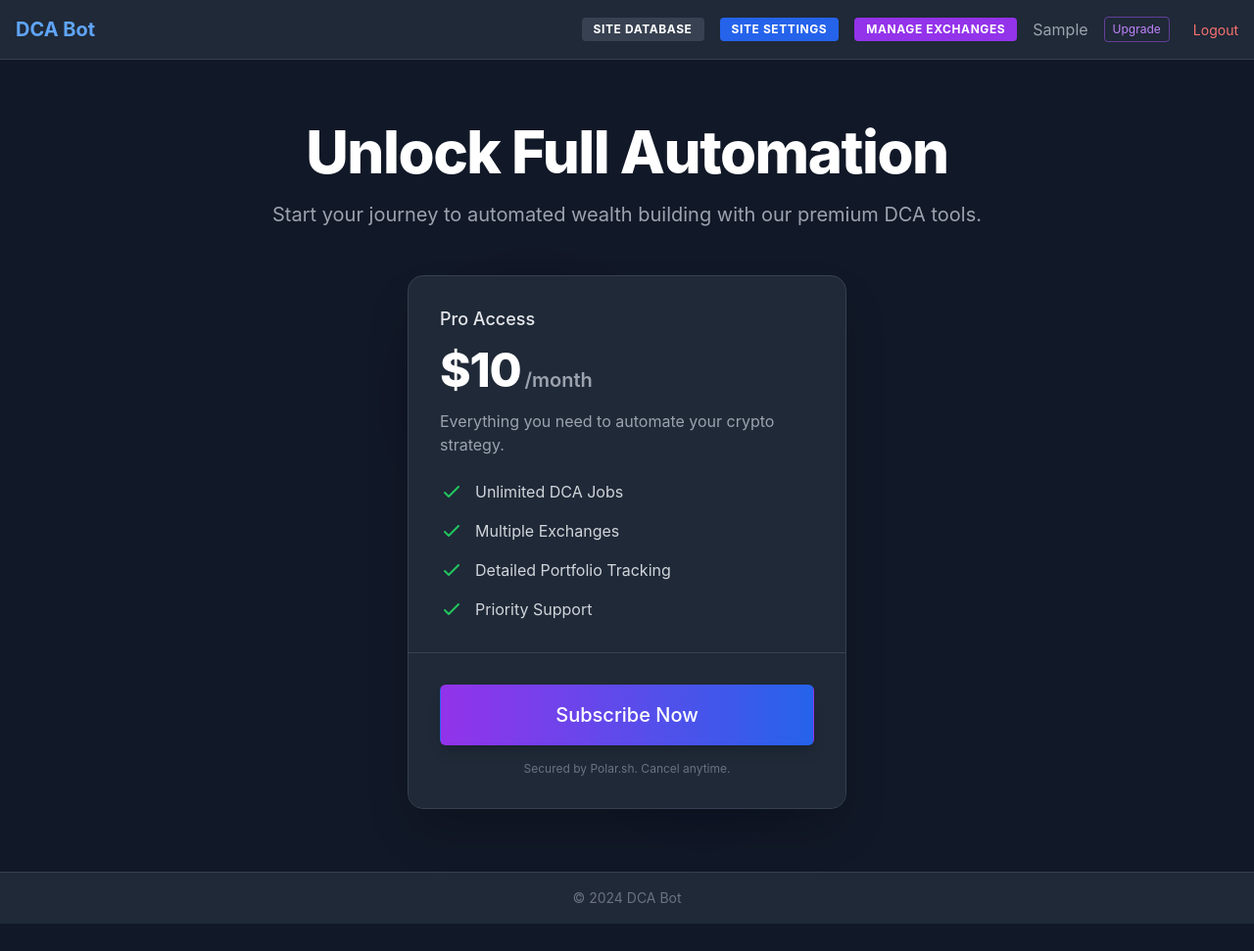
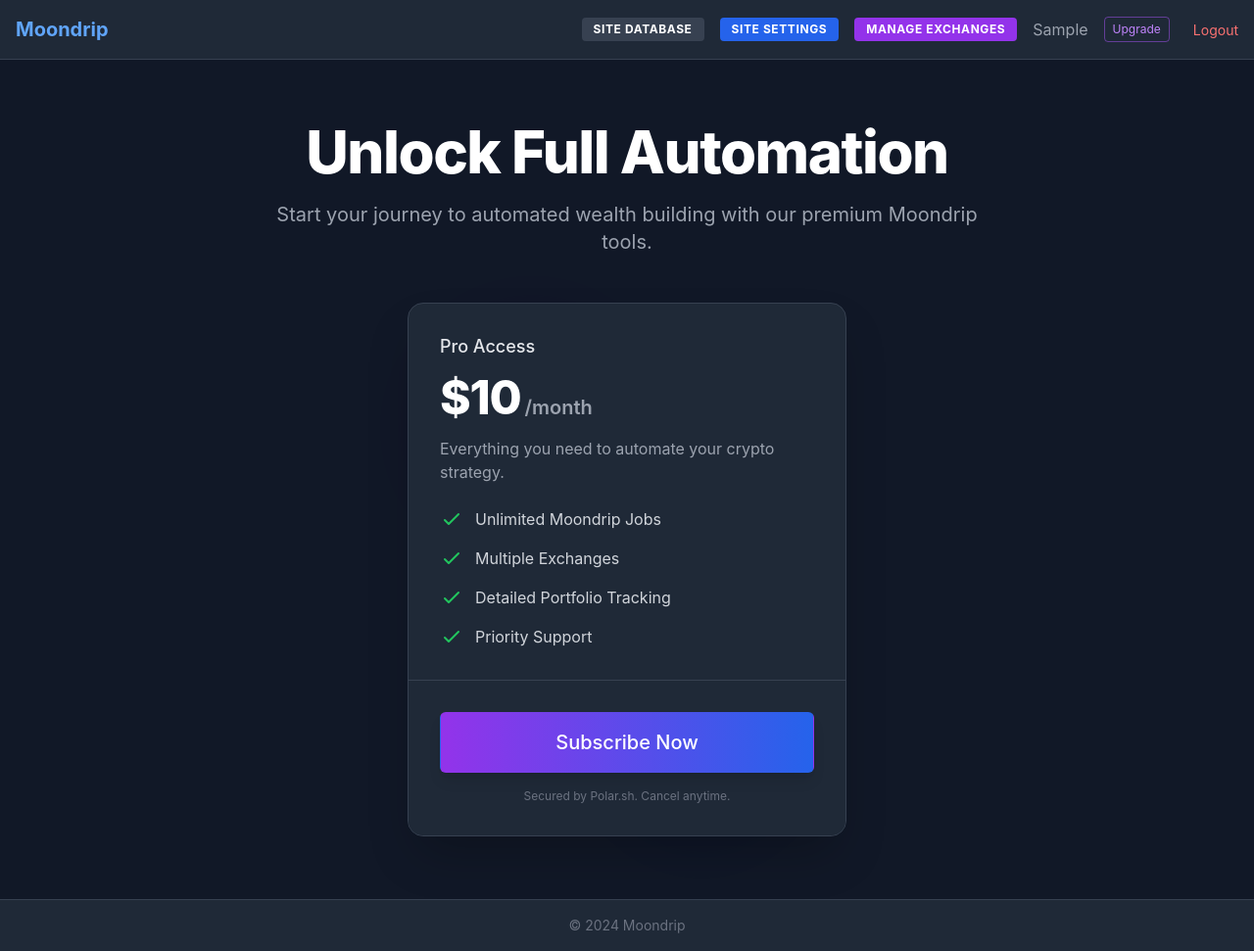
Before and after one commit to ksalling/dcabot, a Django app: page /core/subscription/ in a window 1280 px wide. Shown: the whole page at 98% size. Before the commit the page ends 943 px from the top, so only its background shows below. Run offline with Django 5.2, Linux system fonts and the light colour scheme; the visitor is signed in with stand-in values (Sample User, id 1); some libraries are stand-ins or nearby versions.

Commit message:
dca_bot to moondrip rebrand

```diff
--- a/core/models.py
+++ b/core/models.py
@@ -39,7 +39,7 @@ class AutobuyJob(models.Model):
     user = models.ForeignKey(settings.AUTH_USER_MODEL, on_delete=models.CASCADE, related_name='autobuy_jobs')
     account = models.ForeignKey(ExchangeAccount, on_delete=models.CASCADE, related_name='jobs')
 
-    name = models.CharField(max_length=100, default="DCA Job")
+    name = models.CharField(max_length=100, default="Moondrip Job")
     total_amount = models.DecimalField(max_digits=20, decimal_places=2, help_text=_("Total amount to spend per run (in quote currency, e.g. USDT)"))
 
     QUOTE_CURRENCIES = [
--- a/core/templates/base.html
+++ b/core/templates/base.html
@@ -4,7 +4,7 @@
 <head>
     <meta charset="UTF-8">
     <meta name="viewport" content="width=device-width, initial-scale=1.0">
-    <title>DCA Bot</title>
+    <title>Moondrip</title>
     <script src="https://cdn.tailwindcss.com"></script>
     <script src="https://unpkg.com/htmx.org@1.9.10"></script>
     <style>
@@ -18,7 +18,7 @@
 <body class="bg-gray-900 text-gray-100 min-h-screen flex flex-col">
     <nav class="bg-gray-800 border-b border-gray-700 p-4">
         <div class="container mx-auto flex justify-between items-center">
-            <a href="{% url 'dashboard' %}" class="text-xl font-bold text-blue-400">DCA Bot</a>
+            <a href="{% url 'dashboard' %}" class="text-xl font-bold text-blue-400">Moondrip</a>
             <div class="flex items-center space-x-4">
                 {% if user.is_authenticated %}
                 {% if user.is_staff %}
@@ -74,7 +74,7 @@
     </main>
 
     <footer class="bg-gray-800 border-t border-gray-700 p-4 text-center text-gray-500 text-sm">
-        &copy; 2024 DCA Bot
+        &copy; 2024 Moondrip
     </footer>
     <script>
         document.body.addEventListener('htmx:configRequest', (event) => {
--- a/core/templates/core/subscription.html
+++ b/core/templates/core/subscription.html
@@ -9,7 +9,7 @@
             Unlock Full Automation
         </h1>
         <p class="mt-5 text-xl text-gray-400">
-            Start your journey to automated wealth building with our premium DCA tools.
+            Start your journey to automated wealth building with our premium Moondrip tools.
         </p>
     </div>
 
@@ -47,7 +47,7 @@
                                     d="M5 13l4 4L19 7" />
                             </svg>
                         </div>
-                        <p class="ml-3 text-base text-gray-300">Unlimited DCA Jobs</p>
+                        <p class="ml-3 text-base text-gray-300">Unlimited Moondrip Jobs</p>
                     </li>
                     <li class="flex items-start">
                         <div class="flex-shrink-0">
--- a/core/templates/registration/logged_out.html
+++ b/core/templates/registration/logged_out.html
@@ -5,7 +5,7 @@
     <h2 class="text-3xl font-bold text-white mb-6">Logged Out</h2>
 
     <p class="text-gray-400 mb-8 text-lg">
-        You have been successfully logged out. Thanks for using DCA Bot!
+        You have been successfully logged out. Thanks for using Moondrip!
     </p>
 
     <div class="space-y-4">
--- a/core/views.py
+++ b/core/views.py
@@ -576,7 +576,7 @@ def export_trades_csv(request):
     from django.http import HttpResponse
 
     response = HttpResponse(content_type='text/csv')
-    response['Content-Disposition'] = 'attachment; filename="dca_trades.csv"'
+    response['Content-Disposition'] = 'attachment; filename="moondrip_trades.csv"'
 
     writer = csv.writer(response)
     writer.writerow(['Date/Time (UTC)', 'Job Name', 'Exchange', 'Pair', 'Type', 'Amount', 'Price', 'Cost', 'Fees'])
@@ -653,7 +653,7 @@ class TestEmailView(UserPassesTestMixin, View):
             # But normally each send_mail instantiates a new backend which loads new settings
 
             send_mail(
-                subject='DCA Bot - Test Email',
+                subject='Moondrip - Test Email',
                 message='This is a test email to verify your SMTP settings are configured correctly.',
                 from_email=None, # Uses default from settings/backend
                 recipient_list=[email],
--- a/main.py
+++ b/main.py
@@ -1,5 +1,5 @@
 def main():
-    print("Hello from dca-bot!")
+    print("Hello from moondrip!")
 
 
 if __name__ == "__main__":
--- a/manage.py
+++ b/manage.py
@@ -6,7 +6,7 @@ import sys
 
 def main():
     """Run administrative tasks."""
-    os.environ.setdefault('DJANGO_SETTINGS_MODULE', 'dca_bot.settings.development')
+    os.environ.setdefault('DJANGO_SETTINGS_MODULE', 'moondrip.settings.development')
     try:
         from django.core.management import execute_from_command_line
     except ImportError as exc:
--- a/dca_bot/asgi.py
+++ b/moondrip/asgi.py
@@ -1,5 +1,5 @@
 """
-ASGI config for dca_bot project.
+ASGI config for moondrip project.
 
 It exposes the ASGI callable as a module-level variable named ``application``.
 
@@ -11,6 +11,6 @@ import os
 
 from django.core.asgi import get_asgi_application
 
-os.environ.setdefault('DJANGO_SETTINGS_MODULE', 'dca_bot.settings')
+os.environ.setdefault('DJANGO_SETTINGS_MODULE', 'moondrip.settings')
 
 application = get_asgi_application()
--- a/dca_bot/wsgi.py
+++ b/moondrip/wsgi.py
@@ -1,5 +1,5 @@
 """
-WSGI config for dca_bot project.
+WSGI config for moondrip project.
 
 It exposes the WSGI callable as a module-level variable named ``application``.
 
@@ -11,6 +11,6 @@ import os
 
 from django.core.wsgi import get_wsgi_application
 
-os.environ.setdefault('DJANGO_SETTINGS_MODULE', 'dca_bot.settings.production')
+os.environ.setdefault('DJANGO_SETTINGS_MODULE', 'moondrip.settings.production')
 
 application = get_wsgi_application()
--- a/pyproject.toml
+++ b/pyproject.toml
@@ -1,5 +1,5 @@
 [project]
-name = "dca-bot"
+name = "moondrip"
 version = "0.1.0"
 description = "Add your description here"
 readme = "README.md"
```
Also changed, not shown: moondrip/settings/base.py (renamed from dca_bot/settings/base.py, +4 -4 lines), moondrip/__init__.py (added), moondrip/settings/development.py (renamed from dca_bot/settings/development.py), moondrip/settings/production.py (renamed from dca_bot/settings/production.py), moondrip/urls.py (renamed from dca_bot/urls.py), 3 other files.
